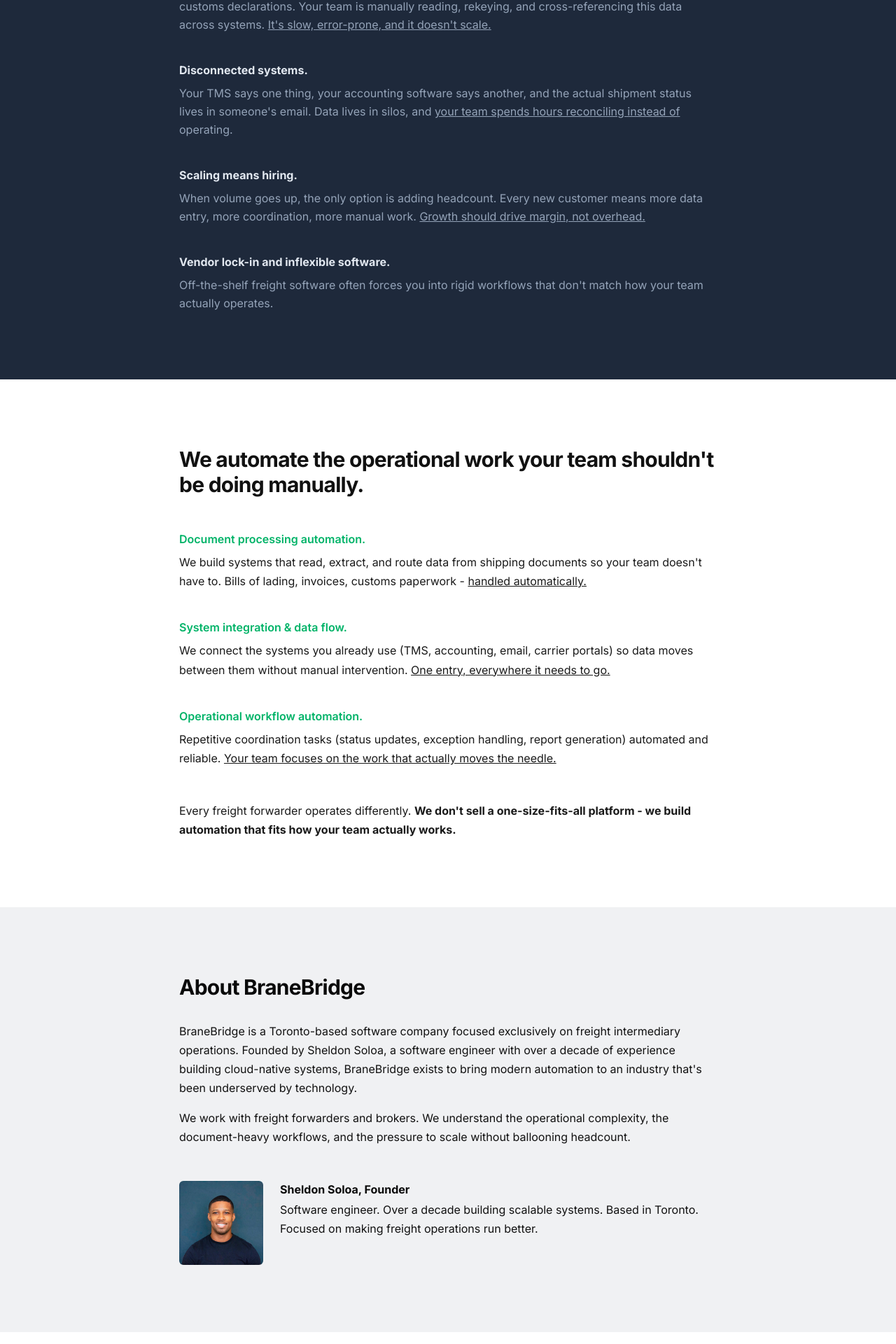
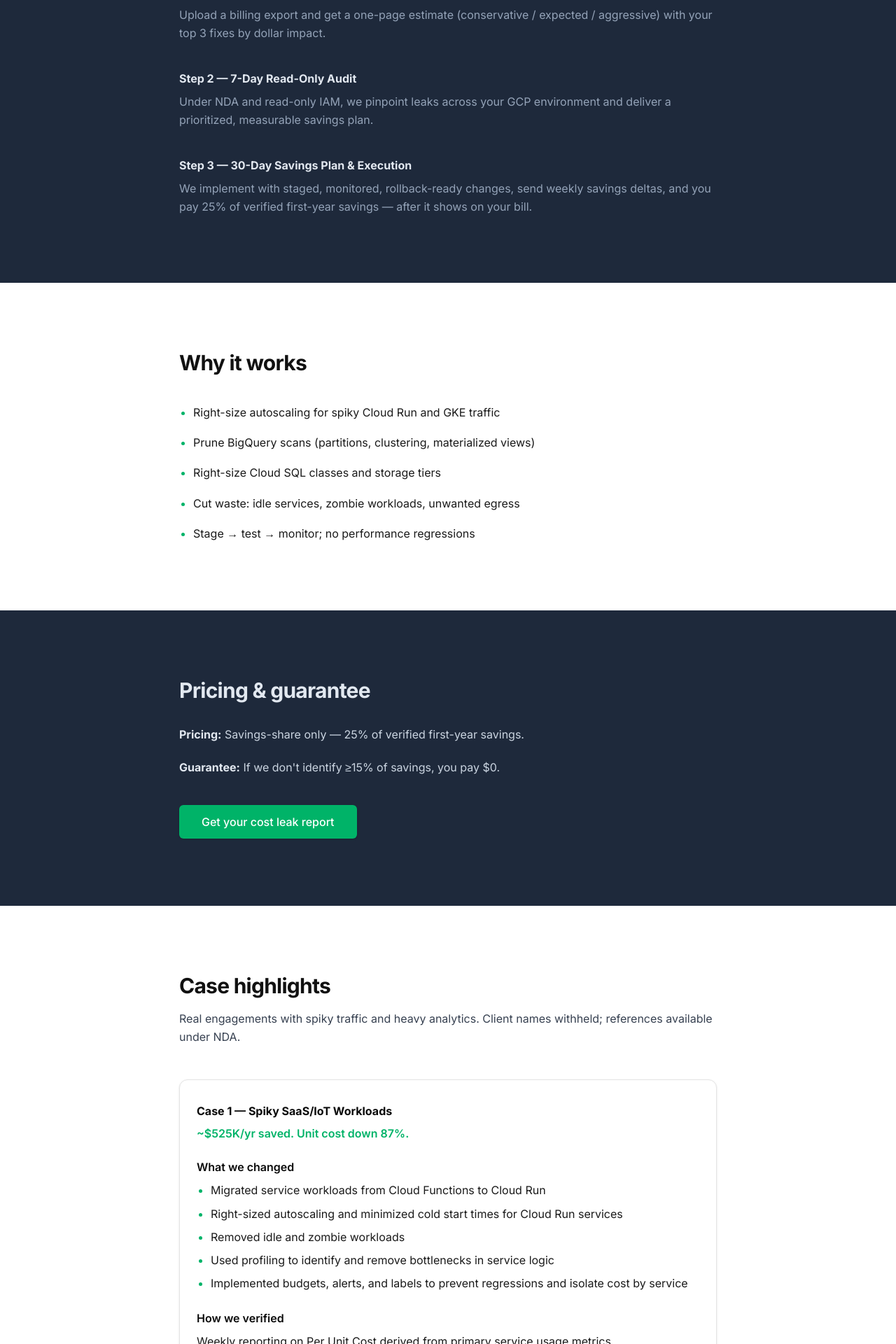
Before and after one commit to shelsoloa/brane-web, a Next.js app: page / in a window 1280 px wide. Shown: the part 835-2755 px from the top of the page at 70% size. Built offline with nearby package versions, Linux system fonts and the light colour scheme.

Commit message:
Change copy for GCP positioning

```diff
--- a/src/app/blog/page.tsx
+++ b/src/app/blog/page.tsx
@@ -5,7 +5,7 @@
 export const metadata: Metadata = {
   title: "Blog | BraneBridge",
   description:
-    "Technical writing on freight automation, customs classification, and building software for Canadian freight forwarders.",
+    "Technical writing from BraneBridge on GCP cost optimization, cloud engineering, and building production systems on Google Cloud.",
 };
 
 export default function Blog() {
--- a/src/app/page.tsx
+++ b/src/app/page.tsx
@@ -1,14 +1,20 @@
 import { Button } from "@/components/ui/button";
 import { Card, CardContent } from "@/components/ui/card";
 import Image from "next/image";
+
+const BOOKING_URL = "https://cal.com/branebridge/intro";
 
 export default function Home() {
   return (
     <div>
       <Hero />
-      <Problem />
-      <WhatWeDo />
+      <Process />
+      <Methods />
+      <Pricing />
+      <Cases />
+      <Engineering />
       <About />
+      <FAQ />
       <CTA />
     </div>
   );
@@ -35,82 +41,80 @@
 }
 
 /* ------------------------------------------------------------------ */
-/*  Section 2: Hero                                                    */
+/*  Section 1: Hero                                                    */
 /* ------------------------------------------------------------------ */
 
 function Hero() {
   return (
     <Section className="bg-white pt-20 sm:pt-28 pb-16 sm:pb-24" id="hero">
       <h1 className="text-3xl sm:text-4xl md:text-5xl font-bold tracking-tight text-[#111111] leading-tight">
-        Your back office shouldn&apos;t be your bottleneck.
+        Cut your GCP bill 15% in 7 days. Or pay $0.
       </h1>
 
       <p className="mt-6 text-lg sm:text-xl text-[#374151] leading-relaxed">
-        BraneBridge builds automation for freight forwarders, so your ops team
-        can stop rekeying data and start moving freight.
+        BraneBridge runs cloud for teams spending $20k+/mo on Google Cloud
+        Platform. Cost optimization, infrastructure, and engineering &mdash;
+        without a retainer.
       </p>
 
       <div className="mt-10">
         <Button size="lg" asChild className="text-base px-8 py-3 h-auto">
-          <a href="#cta">Book a conversation</a>
+          <a href={BOOKING_URL} target="_blank" rel="noopener noreferrer">
+            Get your cost leak report
+          </a>
         </Button>
+        <p className="mt-3 text-sm text-[#6b7280]">
+          No system access needed for the initial report.
+        </p>
       </div>
     </Section>
   );
 }
 
 /* ------------------------------------------------------------------ */
-/*  Section 3: Problem — dark background                               */
+/*  Section 2: Process — dark background                               */
 /* ------------------------------------------------------------------ */
 
-function Problem() {
+function Process() {
   return (
-    <Section className="bg-[#1e293b]" id="problem">
+    <Section className="bg-[#1e293b]" id="process">
       <h2 className="text-2xl sm:text-3xl font-bold tracking-tight text-[#e2e8f0] leading-snug">
-        Mid-sized freight forwarders are growing, but the back office isn&apos;t
-        keeping up.
+        How we work
       </h2>
+      <p className="mt-4 text-[#94a3b8] leading-relaxed">
+        Three steps. No retainers. You only pay from verified savings on your
+        bill.
+      </p>
 
       <div className="mt-12 space-y-10">
         <div>
           <p className="font-bold text-[#e2e8f0]">
-            Manual document processing.
+            Step 1 &mdash; 48-Hour Cost Leak Report
           </p>
           <p className="mt-2 text-[#94a3b8] leading-relaxed">
-            Every shipment generates a stack of documents - bills of lading,
-            commercial invoices, packing lists, customs declarations. Your team
-            is manually reading, rekeying, and cross-referencing this data
-            across systems.{" "}
-            <u>It&apos;s slow, error-prone, and it doesn&apos;t scale.</u>
-          </p>
-        </div>
-
-        <div>
-          <p className="font-bold text-[#e2e8f0]">Disconnected systems.</p>
-          <p className="mt-2 text-[#94a3b8] leading-relaxed">
-            Your TMS says one thing, your accounting software says another, and
-            the actual shipment status lives in someone&apos;s email. Data lives
-            in silos, and <u>your team spends hours reconciling instead of</u>{" "}
-            operating.
-          </p>
-        </div>
-
-        <div>
-          <p className="font-bold text-[#e2e8f0]">Scaling means hiring.</p>
-          <p className="mt-2 text-[#94a3b8] leading-relaxed">
-            When volume goes up, the only option is adding headcount. Every new
-            customer means more data entry, more coordination, more manual work.{" "}
-            <u>Growth should drive margin, not overhead.</u>
+            Upload a billing export and get a one-page estimate (conservative /
+            expected / aggressive) with your top 3 fixes by dollar impact.
           </p>
         </div>
 
         <div>
           <p className="font-bold text-[#e2e8f0]">
-            Vendor lock-in and inflexible software.
+            Step 2 &mdash; 7-Day Read-Only Audit
           </p>
           <p className="mt-2 text-[#94a3b8] leading-relaxed">
-            Off-the-shelf freight software often forces you into rigid workflows
-            that don&apos;t match how your team actually operates.
+            Under NDA and read-only IAM, we pinpoint leaks across your GCP
+            environment and deliver a prioritized, measurable savings plan.
+          </p>
+        </div>
+
+        <div>
+          <p className="font-bold text-[#e2e8f0]">
+            Step 3 &mdash; 30-Day Savings Plan &amp; Execution
+          </p>
+          <p className="mt-2 text-[#94a3b8] leading-relaxed">
+            We implement with staged, monitored, rollback-ready changes, send
+            weekly savings deltas, and you pay 25% of verified first-year
+            savings &mdash; after it shows on your bill.
           </p>
         </div>
       </div>
@@ -119,87 +123,226 @@
 }
 
 /* ------------------------------------------------------------------ */
-/*  Section 4: What We Do                                              */
+/*  Section 3: Methods                                                 */
 /* ------------------------------------------------------------------ */
 
-function WhatWeDo() {
+function Methods() {
   return (
-    <Section className="bg-white" id="what-we-do">
+    <Section className="bg-white" id="methods">
       <h2 className="text-2xl sm:text-3xl font-bold tracking-tight text-[#111111] leading-snug">
-        We automate the operational work your team shouldn&apos;t be doing
-        manually.
+        Why it works
       </h2>
 
-      <div className="mt-12 space-y-10">
-        <div>
-          <p className="font-semibold text-primary">
-            Document processing automation.
-          </p>
-          <p className="mt-2 text-[#1a1a1a] leading-[1.7]">
-            We build systems that read, extract, and route data from shipping
-            documents so your team doesn&apos;t have to. Bills of lading,
-            invoices, customs paperwork - <u>handled automatically.</u>
-          </p>
-        </div>
+      <ul className="mt-10 space-y-4 text-[#1a1a1a] leading-[1.7] list-disc pl-5 marker:text-primary">
+        <li>Right-size autoscaling for spiky Cloud Run and GKE traffic</li>
+        <li>
+          Prune BigQuery scans (partitions, clustering, materialized views)
+        </li>
+        <li>Right-size Cloud SQL classes and storage tiers</li>
+        <li>Cut waste: idle services, zombie workloads, unwanted egress</li>
+        <li>Stage &rarr; test &rarr; monitor; no performance regressions</li>
+      </ul>
+    </Section>
+  );
+}
 
-        <div>
-          <p className="font-semibold text-primary">
-            System integration &amp; data flow.
-          </p>
-          <p className="mt-2 text-[#1a1a1a] leading-[1.7]">
-            We connect the systems you already use (TMS, accounting, email,
-            carrier portals) so data moves between them without manual
-            intervention. <u>One entry, everywhere it needs to go.</u>
-          </p>
-        </div>
+/* ------------------------------------------------------------------ */
+/*  Section 4: Pricing & Guarantee — dark background                   */
+/* ------------------------------------------------------------------ */
 
-        <div>
-          <p className="font-semibold text-primary">
-            Operational workflow automation.
-          </p>
-          <p className="mt-2 text-[#1a1a1a] leading-[1.7]">
-            Repetitive coordination tasks (status updates, exception handling,
-            report generation) automated and reliable.{" "}
-            <u>Your team focuses on the work that actually moves the needle.</u>
-          </p>
-        </div>
+function Pricing() {
+  return (
+    <Section className="bg-[#1e293b]" id="pricing">
+      <h2 className="text-2xl sm:text-3xl font-bold tracking-tight text-[#e2e8f0] leading-snug">
+        Pricing &amp; guarantee
+      </h2>
+
+      <div className="mt-8 space-y-5 text-[#cbd5e1] leading-[1.7]">
+        <p>
+          <span className="font-bold text-[#e2e8f0]">Pricing:</span>{" "}
+          Savings-share only &mdash; 25% of verified first-year savings.
+        </p>
+        <p>
+          <span className="font-bold text-[#e2e8f0]">Guarantee:</span> If we
+          don&apos;t identify &ge;15% of savings, you pay $0.
+        </p>
       </div>
 
-      <p className="mt-12 text-[#1a1a1a] leading-[1.7]">
-        Every freight forwarder operates differently.{" "}
-        <b>
-          We don&apos;t sell a one-size-fits-all platform - we build automation
-          that fits how your team actually works.
-        </b>
+      <div className="mt-10">
+        <Button size="lg" asChild className="text-base px-8 py-3 h-auto">
+          <a href={BOOKING_URL} target="_blank" rel="noopener noreferrer">
+            Get your cost leak report
+          </a>
+        </Button>
+      </div>
+    </Section>
+  );
+}
+
+/* ------------------------------------------------------------------ */
+/*  Section 5: Case Studies                                            */
+/* ------------------------------------------------------------------ */
+
+function Cases() {
+  return (
+    <Section className="bg-white" id="cases">
+      <h2 className="text-2xl sm:text-3xl font-bold tracking-tight text-[#111111] leading-snug">
+        Case highlights
+      </h2>
+      <p className="mt-4 text-[#374151] leading-relaxed">
+        Real engagements with spiky traffic and heavy analytics. Client names
+        withheld; references available under NDA.
+      </p>
+
+      <div className="mt-12 space-y-8">
+        <Card>
+          <CardContent className="py-8">
+            <p className="font-bold text-[#0a0a0a]">
+              Case 1 &mdash; Spiky SaaS/IoT Workloads
+            </p>
+            <p className="mt-2 text-primary font-semibold">
+              ~$525K/yr saved. Unit cost down 87%.
+            </p>
+
+            <p className="mt-6 font-semibold text-[#0a0a0a]">What we changed</p>
+            <ul className="mt-2 space-y-1.5 text-[#1a1a1a] leading-[1.7] list-disc pl-5 marker:text-primary">
+              <li>Migrated service workloads from Cloud Functions to Cloud Run</li>
+              <li>
+                Right-sized autoscaling and minimized cold start times for Cloud
+                Run services
+              </li>
+              <li>Removed idle and zombie workloads</li>
+              <li>
+                Used profiling to identify and remove bottlenecks in service
+                logic
+              </li>
+              <li>
+                Implemented budgets, alerts, and labels to prevent regressions
+                and isolate cost by service
+              </li>
+            </ul>
+
+            <p className="mt-6 font-semibold text-[#0a0a0a]">How we verified</p>
+            <p className="mt-2 text-[#1a1a1a] leading-[1.7]">
+              Weekly reporting on Per Unit Cost derived from primary service
+              usage metrics.
+            </p>
+
+            <p className="mt-6 font-semibold text-[#0a0a0a]">Outcome</p>
+            <p className="mt-2 text-[#1a1a1a] leading-[1.7]">
+              Before &rarr; After: $6.00 &rarr; $0.75 per unit (~87&ndash;88%
+              reduction). Annualized savings ~$525K/yr. Fleet size doubled
+              during the engagement.
+            </p>
+          </CardContent>
+        </Card>
+
+        <Card>
+          <CardContent className="py-8">
+            <p className="font-bold text-[#0a0a0a]">Case 2 &mdash; Analytics / BI</p>
+            <p className="mt-2 text-primary font-semibold">
+              ~$84K/yr saved. BigQuery spend down 70%.
+            </p>
+
+            <p className="mt-6 font-semibold text-[#0a0a0a]">What we changed</p>
+            <ul className="mt-2 space-y-1.5 text-[#1a1a1a] leading-[1.7] list-disc pl-5 marker:text-primary">
+              <li>
+                Implemented medallion architecture with Dataform across 20+
+                workloads
+              </li>
+              <li>Added materialized views for hot aggregates</li>
+              <li>Re-partitioned and clustered high-scan tables</li>
+            </ul>
+
+            <p className="mt-6 font-semibold text-[#0a0a0a]">How we verified</p>
+            <p className="mt-2 text-[#1a1a1a] leading-[1.7]">
+              Month-over-month Cloud Billing export plus{" "}
+              <code className="text-sm">INFORMATION_SCHEMA.JOBS*</code> reports
+              to confirm bytes scanned and spend deltas.
+            </p>
+
+            <p className="mt-6 font-semibold text-[#0a0a0a]">Outcome</p>
+            <p className="mt-2 text-[#1a1a1a] leading-[1.7]">
+              BigQuery analysis spend $10K &rarr; $3K per month (~70%
+              reduction). Annualized savings ~$84K/yr.
+            </p>
+          </CardContent>
+        </Card>
+      </div>
+    </Section>
+  );
+}
+
+/* ------------------------------------------------------------------ */
+/*  Section 6: Secondary Offering — Cloud Engineering                  */
+/* ------------------------------------------------------------------ */
+
+function Engineering() {
+  return (
+    <Section className="bg-[#f0f1f3]" id="engineering">
+      <h2 className="text-2xl sm:text-3xl font-bold tracking-tight text-[#0a0a0a] leading-snug">
+        Beyond cost optimization
+      </h2>
+
+      <div className="mt-8 space-y-4 text-[#111111] leading-[1.7]">
+        <p>
+          Cost work is the wedge, not the whole story. BraneBridge also takes on
+          cloud engineering for early-stage and growth teams on GCP &mdash; MVP
+          builds, infrastructure-as-code (Pulumi), CI/CD, security hardening,
+          and migration work. Projects are scoped and priced separately from the
+          savings-share audit.
+        </p>
+        <p>
+          If you&apos;re past prototype and want your GCP stack built the way it
+          would be at a mature engineering org, we can help.
+        </p>
+      </div>
+
+      <p className="mt-6 text-sm">
+        <a
+          href="mailto:contact@branebridge.com?subject=Engineering%20engagement"
+          className="text-primary font-medium hover:underline"
+        >
+          Talk to us about an engineering engagement &rarr;
+        </a>
       </p>
     </Section>
   );
 }
 
 /* ------------------------------------------------------------------ */
-/*  Section 5: About                                                   */
+/*  Section 7: About / Founder                                         */
 /* ------------------------------------------------------------------ */
 
 function About() {
   return (
-    <Section className="bg-[#f0f1f3]" id="about">
+    <Section className="bg-white" id="about">
       <h2 className="text-2xl sm:text-3xl font-bold tracking-tight text-[#0a0a0a]">
-        About BraneBridge
+        Who&apos;s behind BraneBridge
       </h2>
 
       <div className="mt-8 space-y-4 text-[#111111] leading-[1.7]">
         <p>
-          BraneBridge is a Toronto-based software company focused exclusively on
-          freight intermediary operations. Founded by Sheldon Soloa, a software
-          engineer with over a decade of experience building cloud-native
-          systems, BraneBridge exists to bring modern automation to an industry
-          that&apos;s been underserved by technology.
+          BraneBridge is founded and run by Sheldon Soloa, a senior cloud
+          engineer with 10+ years of experience building and operating
+          production systems on GCP.
         </p>
         <p>
-          We work with freight forwarders and brokers. We understand the
-          operational complexity, the document-heavy workflows, and the pressure
-          to scale without ballooning headcount.
+          Most recently, Shel was one of three lead software engineers at OtO
+          Lawn Care from Series B through acquisition, owning the entire cloud
+          platform and personally optimizing more than $1.6M in cumulative GCP
+          spend across the engagement. The case study work above draws on
+          patterns developed there.
         </p>
+        <p>
+          BraneBridge was originally launched in 2024 as a trade compliance
+          tooling project. brane-classify, the HS tariff classification API
+          built during that period, remains live as a production portfolio
+          piece. In 2025, BraneBridge pivoted to focus on what its founder is
+          best at and what the market has been asking for: GCP cost optimization
+          and cloud engineering.
+        </p>
+        <p>Based in Toronto, Ontario.</p>
       </div>
 
       <div className="mt-12 flex flex-col sm:flex-row gap-6 items-start">
@@ -213,8 +356,8 @@
         <div>
           <p className="font-bold text-[#0a0a0a]">Sheldon Soloa, Founder</p>
           <p className="mt-1 text-[#111111] leading-[1.7]">
-            Software engineer. Over a decade building scalable systems. Based in
-            Toronto. Focused on making freight operations run better.
+            Senior cloud engineer. 10+ years building and operating production
+            systems on GCP. Based in Toronto.
           </p>
         </div>
       </div>
@@ -223,7 +366,57 @@
 }
 
 /* ------------------------------------------------------------------ */
-/*  Section 6: CTA — Book a Conversation                               */
+/*  Section 8: FAQ                                                     */
+/* ------------------------------------------------------------------ */
+
+function FAQ() {
+  const faqs = [
+    {
+      q: "Will this hurt performance?",
+      a: "No. We stage, test, and monitor every change with rollback ready.",
+    },
+    {
+      q: "How does access work?",
+      a: "Read-only IAM under mutual NDA for the 7-day audit. Revoke anytime. Implementation is gated and reviewed.",
+    },
+    {
+      q: "Do you need production access?",
+      a: "Read-only for the audit. Implementation goes through PRs and IaC where possible.",
+    },
+    {
+      q: "Do you cover AWS?",
+      a: "GCP first. AWS coming.",
+    },
+    {
+      q: "Can legal sign an NDA?",
+      a: "Yes. Yours or ours.",
+    },
+    {
+      q: "What if you don't find 15% in savings?",
+      a: "You pay $0.",
+    },
+  ];
+
+  return (
+    <Section className="bg-[#f0f1f3]" id="faq">
+      <h2 className="text-2xl sm:text-3xl font-bold tracking-tight text-[#0a0a0a]">
+        Frequently asked questions
+      </h2>
+
+      <div className="mt-10 space-y-8">
+        {faqs.map((item) => (
+          <div key={item.q}>
+            <p className="font-bold text-[#0a0a0a]">{item.q}</p>
+            <p className="mt-2 text-[#111111] leading-[1.7]">{item.a}</p>
+          </div>
+        ))}
+      </div>
+    </Section>
+  );
+}
+
+/* ------------------------------------------------------------------ */
+/*  Section 9: CTA — Contact                                           */
 /* ------------------------------------------------------------------ */
 
 function CTA() {
@@ -231,24 +424,23 @@
     <Section className="bg-white" id="cta">
       <div className="text-center">
         <h2 className="text-2xl sm:text-3xl font-bold tracking-tight text-[#111111]">
-          Let&apos;s talk about your operations.
+          Find your cost leaks.
         </h2>
 
         <p className="mt-4 text-[#374151] leading-relaxed max-w-xl mx-auto">
-          If your freight forwarding team is spending too much time on manual
-          work, we should talk. No pitch deck, no demo&nbsp; - just a
-          conversation about what&apos;s slowing you down.
+          Spending $20k+/mo on Google Cloud Platform? Book a call and we&apos;ll
+          start with a cost leak report. No system access needed.
         </p>
 
         <Card className="mt-10 max-w-md mx-auto">
           <CardContent className="py-8 flex flex-col items-center gap-4">
             <Button size="lg" asChild className="text-base px-8 py-3 h-auto">
               <a
-                href="https://cal.com/branebridge/intro"
+                href={BOOKING_URL}
                 target="_blank"
                 rel="noopener noreferrer"
               >
-                Book a 20-minute call
+                Get your cost leak report
               </a>
             </Button>
 
```
Also changed, not shown: src/app/layout.tsx (+17 -3 lines), src/app/portfolio/page.tsx (added, +38 -0 lines), src/components/footer.tsx (+7 -2 lines), src/components/topbar.tsx (+17 -5 lines).
